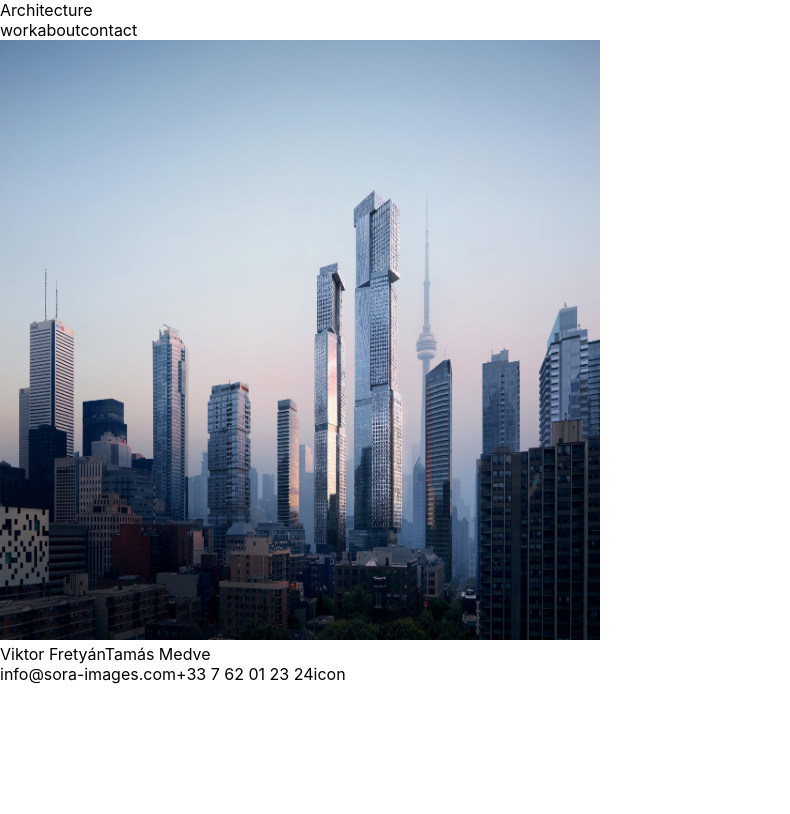
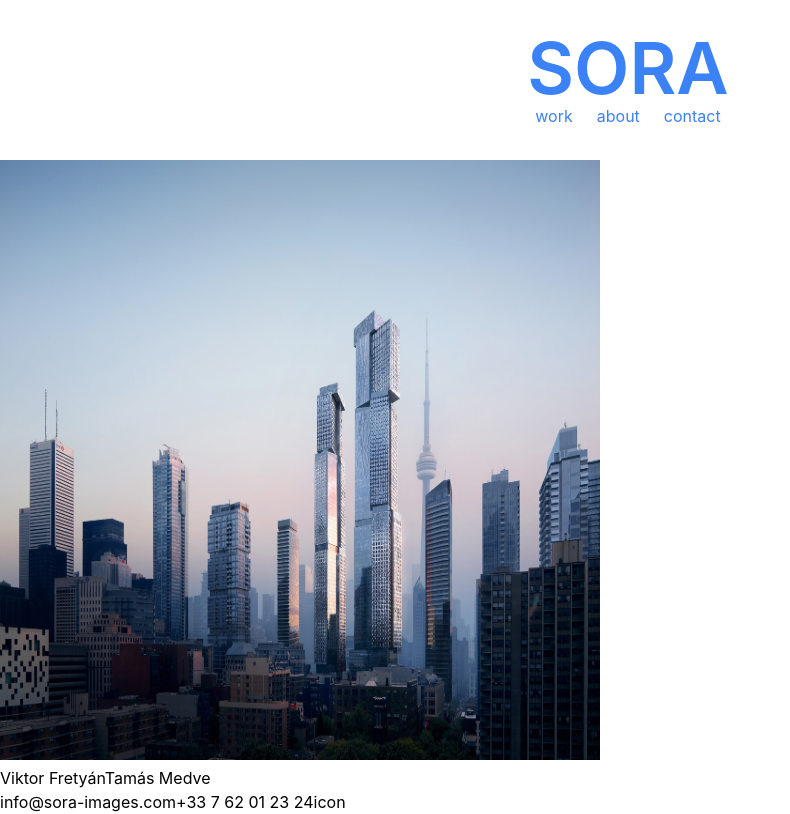
Before and after one commit to Noyan1997/architecture, a Next.js app: page / in a window 1280 px wide. Shown: the whole page, without its empty margins (0-790 px from the left). Built offline with nearby package versions, Linux system fonts and the light colour scheme.

Commit message:
add tailwind to project and create header

```diff
--- /dev/null
+++ b/compiled-lang/en.json
@@ -0,0 +1,26 @@
+{
+  "UWvdV8": [
+    {
+      "type": 0,
+      "value": "work"
+    }
+  ],
+  "YxVYs5": [
+    {
+      "type": 0,
+      "value": "Architecture"
+    }
+  ],
+  "h1k+6t": [
+    {
+      "type": 0,
+      "value": "contact"
+    }
+  ],
+  "iITGlU": [
+    {
+      "type": 0,
+      "value": "about"
+    }
+  ]
+}
--- /dev/null
+++ b/compiled-lang/hu.json
@@ -0,0 +1,26 @@
+{
+  "UWvdV8": [
+    {
+      "type": 0,
+      "value": "3434"
+    }
+  ],
+  "YxVYs5": [
+    {
+      "type": 0,
+      "value": "6666"
+    }
+  ],
+  "h1k+6t": [
+    {
+      "type": 0,
+      "value": "8888"
+    }
+  ],
+  "iITGlU": [
+    {
+      "type": 0,
+      "value": "000000"
+    }
+  ]
+}
--- a/components/Header/header.messages.ts
+++ b/components/Header/header.messages.ts
@@ -14,5 +14,11 @@ const headerMessage = defineMessages({
     id: `${scope}.contact`,
     defaultMessage: 'contact',
   },
+  SORA: {
+    id: `${scope}.SORA`,
+    defaultMessage: 'SORA',
+  },
 })
 export default headerMessage
+
+// Architecturee
--- a/components/Header/index.tsx
+++ b/components/Header/index.tsx
@@ -5,24 +5,41 @@ import headerMessage from './header.messages'
 
 const Header: NextPage = () => {
   return (
-    <div>
-      <IntlProvider locale="en">
+    <IntlProvider locale="en">
+      <ul
+        class=" w-full justify-center flex flex-col my-8
+       "
+      >
         <div>
-          <span>Architecture</span>
+          <li class="mr-6 justify-center flex">
+            <a
+              class="text-blue-500 hover:text-blue-800 font-semibold text-7xl"
+              href="#"
+            >
+              <FormattedMessage {...headerMessage.SORA} />
+            </a>
+          </li>
         </div>
-        <div>
-          <span>
-            <FormattedMessage {...headerMessage.work} />
-          </span>
-          <span>
-            <FormattedMessage {...headerMessage.about} />
-          </span>
-          <span>
-            <FormattedMessage {...headerMessage.contact} />
-          </span>
+
+        <div class="flex justify-center">
+          <li class="mr-6">
+            <a class="text-blue-500 hover:text-blue-800" href="#">
+              <FormattedMessage {...headerMessage.work} />
+            </a>
+          </li>
+          <li class="mr-6">
+            <a class="text-blue-500 hover:text-blue-800" href="about">
+              <FormattedMessage {...headerMessage.about} />
+            </a>
+          </li>
+          <li class="mr-6">
+            <a class="text-blue-500 hover:text-blue-800" href="contact">
+              <FormattedMessage {...headerMessage.contact} />
+            </a>
+          </li>
         </div>
-      </IntlProvider>
-    </div>
+      </ul>
+    </IntlProvider>
   )
 }
 
--- /dev/null
+++ b/components/i18n/locales.ts
@@ -0,0 +1,4 @@
+export const LOCALES = {
+  ENGLISH: 'en-US',
+  HUNGARIAN: 'hu-HU',
+}
--- /dev/null
+++ b/lang/en.json
@@ -0,0 +1,14 @@
+{
+  "UWvdV8": {
+    "defaultMessage": "work"
+  },
+  "YxVYs5": {
+    "defaultMessage": "Architecture"
+  },
+  "h1k+6t": {
+    "defaultMessage": "contact"
+  },
+  "iITGlU": {
+    "defaultMessage": "about"
+  }
+}
--- /dev/null
+++ b/lang/hu.json
@@ -0,0 +1,14 @@
+{
+  "UWvdV8": {
+    "defaultMessage": "3434"
+  },
+  "YxVYs5": {
+    "defaultMessage": "6666"
+  },
+  "h1k+6t": {
+    "defaultMessage": "8888"
+  },
+  "iITGlU": {
+    "defaultMessage": "000000"
+  }
+}
--- a/pages/_app.tsx
+++ b/pages/_app.tsx
@@ -1,5 +1,5 @@
+import type { AppProps } from 'next/app'
 import '../styles/globals.css'
-import type { AppProps } from 'next/app'
 
 function MyApp({ Component, pageProps }: AppProps) {
   return <Component {...pageProps} />
--- /dev/null
+++ b/postcss.config.js
@@ -0,0 +1,6 @@
+module.exports = {
+  plugins: {
+    tailwindcss: {},
+    autoprefixer: {},
+  },
+}
--- a/styles/globals.css
+++ b/styles/globals.css
@@ -1,3 +1,7 @@
+@tailwind base;
+@tailwind components;
+@tailwind utilities;
+
 html,
 body {
   padding: 0;
--- /dev/null
+++ b/tailwind.config.js
@@ -0,0 +1,11 @@
+module.exports = {
+  purge: [],
+  darkMode: false, // or 'media' or 'class'
+  theme: {
+    extend: {},
+  },
+  variants: {
+    extend: {},
+  },
+  plugins: [],
+}
```
Also changed, not shown: package.json (+8 -1 lines), 2 other files (tests, documents, lock files or other folders).
